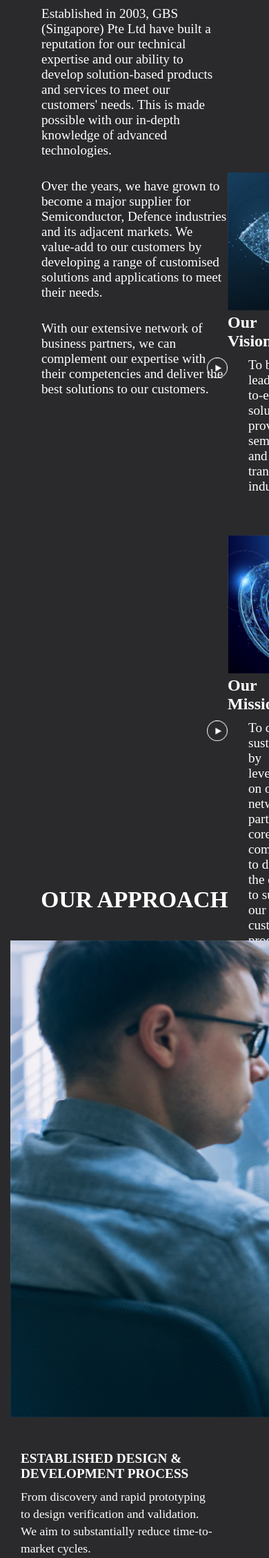
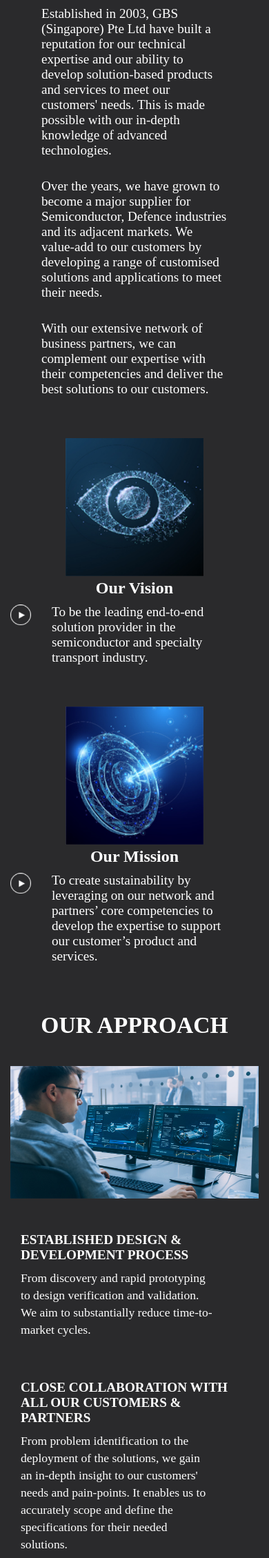
Before and after one commit to ghostjson/Revamped-GBS, a PHP site: page /about.html in a window 390 px wide; the page is wider, and only the part inside the window is pictured. Shown: the part 443-2701 px from the top of that part at 69% size. Run offline with PHP 8.4, Linux system fonts and the light colour scheme; some web fonts are replaced.

Commit message:
made responsive fixes

```diff
--- a/about.html
+++ b/about.html
@@ -172,19 +172,19 @@
           </div>
         </div>
         <div class="row">
-          <div class="col">
+          <div class="col-lg-3 col-md-6 col-sm-12 col-xs-12">
             <div class="image"></div>
             <p>2015 Quality Award (ST Kinetics)</p>
           </div>
-          <div class="col">
+          <div class="col-lg-3 col-md-6 col-sm-12 col-xs-12">
             <div class="image"></div>
             <p>Sales Achievement Award (EKK Semicon Components, Inc)</p>
           </div>
-          <div class="col">
+          <div class="col-lg-3 col-md-6 col-sm-12 col-xs-12">
             <div class="image"></div>
             <p>Partnerships for Capability Transformation (PACT) – By Spring Singapore & ST Kinetics</p>
           </div>
-          <div class="col">
+          <div class="col-lg-3 col-md-6 col-sm-12 col-xs-12">
             <div class="image"></div>
             <p>1st local refurbishment facility for Heater Pedestal processes with support from Spring Singapore in 2010 </p>
           </div>
@@ -200,7 +200,7 @@
                 </div>
             </div>
             <div class="row">
-                <div class="col-md-1">
+                <div class="col-md-1 map-list">
                     <ul>
                         <li>Singapore</li>
                         <li>Malaysia</li>
--- a/assets/css/about.css
+++ b/assets/css/about.css
@@ -1,16 +1,16 @@
-.about-banner{
+.about-banner {
   align-items: flex-start !important;
 }
 
 /* Upper part of about page */
-.upper-about-banner{
+.upper-about-banner {
   height: 50vh;
-    background-image: url('../images/banner.jpg');
+  background-image: url("../images/banner.jpg");
   background-repeat: no-repeat;
   background-size: cover;
 }
 
-.heading{
+.heading {
   display: flex;
   justify-content: center;
   align-items: flex-end;
@@ -20,7 +20,7 @@
   text-shadow: 0px 1px 9px #ffda96ce;
 }
 
-.lower-about-banner{
+.lower-about-banner {
   font-size: 1.2em;
 }
 
@@ -29,35 +29,36 @@
 }
 
 /* Vision */
-.vision{
-    display:flex;
+.vision {
+  /* display: flex; */
   justify-content: center;
   align-items: center;
   padding: 0px 300px;
+  width: 100%;
 }
 
-.vision .box-vision{
+.vision .box-vision {
   text-align: center;
   margin: 30px;
 }
 
-.vision .thumbnail img{
+.vision .thumbnail img {
   width: 200px;
   height: 200px;
 }
 
-.vision p{
+.vision p {
   font-size: 1.2em;
   text-align: left;
 }
 
-.vision .content-vision{
+.vision .content-vision {
   position: relative;
   display: flex;
   margin-top: 10px;
 }
 
-.vision .content-vision img{
+.vision .content-vision img {
   width: 30px;
   height: 30px;
   position: relative;
@@ -65,49 +66,53 @@
 }
 
 /* Approach */
-.approach{
+.approach {
   text-align: center;
 }
 
-.heading-approach{
+.heading-approach {
   padding: 40px;
   font-size: 1.4em;
 }
 
-.approach .box{
+.approach .box {
   margin-top: 30px;
   padding: 15px;
   text-align: left;
 }
 
-.approach .box h3{
+.approach img {
+  width: inherit;
+}
+
+.approach .box h3 {
   font-size: 1.2em;
   text-transform: uppercase;
 }
 
-.approach .box p{
+.approach .box p {
   font-size: 1.1em;
   margin-top: 10px;
   padding-right: 50px;
   line-height: 25px;
 }
 
-.credentials{
+.credentials {
   text-align: center;
 }
 
-.credentials h2{
+.credentials h2 {
   padding: 40px;
   font-size: 1.8em;
 }
 
 /* Credentials */
-.credentials .image{
+.credentials .image {
   height: 320px;
   background: #4c595f;
 }
 
-.credentials p{
+.credentials p {
   padding: 10px;
   text-align: center;
   color: white;
@@ -116,22 +121,42 @@
 
 /* map */
 
-.map{
+.map {
   text-align: center;
 }
 
-.map h2{
+.map h2 {
   margin: 50px auto;
   text-transform: uppercase;
 }
 
-.map img{
+.map img {
   width: inherit;
 }
 
-.map ul li{
+.map ul li {
   font-size: 1.1em;
   font-family: font-normal;
   font-weight: bolder;
   color: #527f92;
 }
+
+@media (max-width: 1000px) {
+  section {
+    height: initial !important;
+  }
+
+  .vision {
+    padding: 0px;
+    height: initial;
+  }
+
+  .map-list ul {
+    display: flex;
+    flex-wrap: wrap;
+    list-style: none;
+  }
+  .map-list ul li {
+    padding: 5px;
+  }
+}
```
Lines whose indentation alone changed are shown as unchanged.
